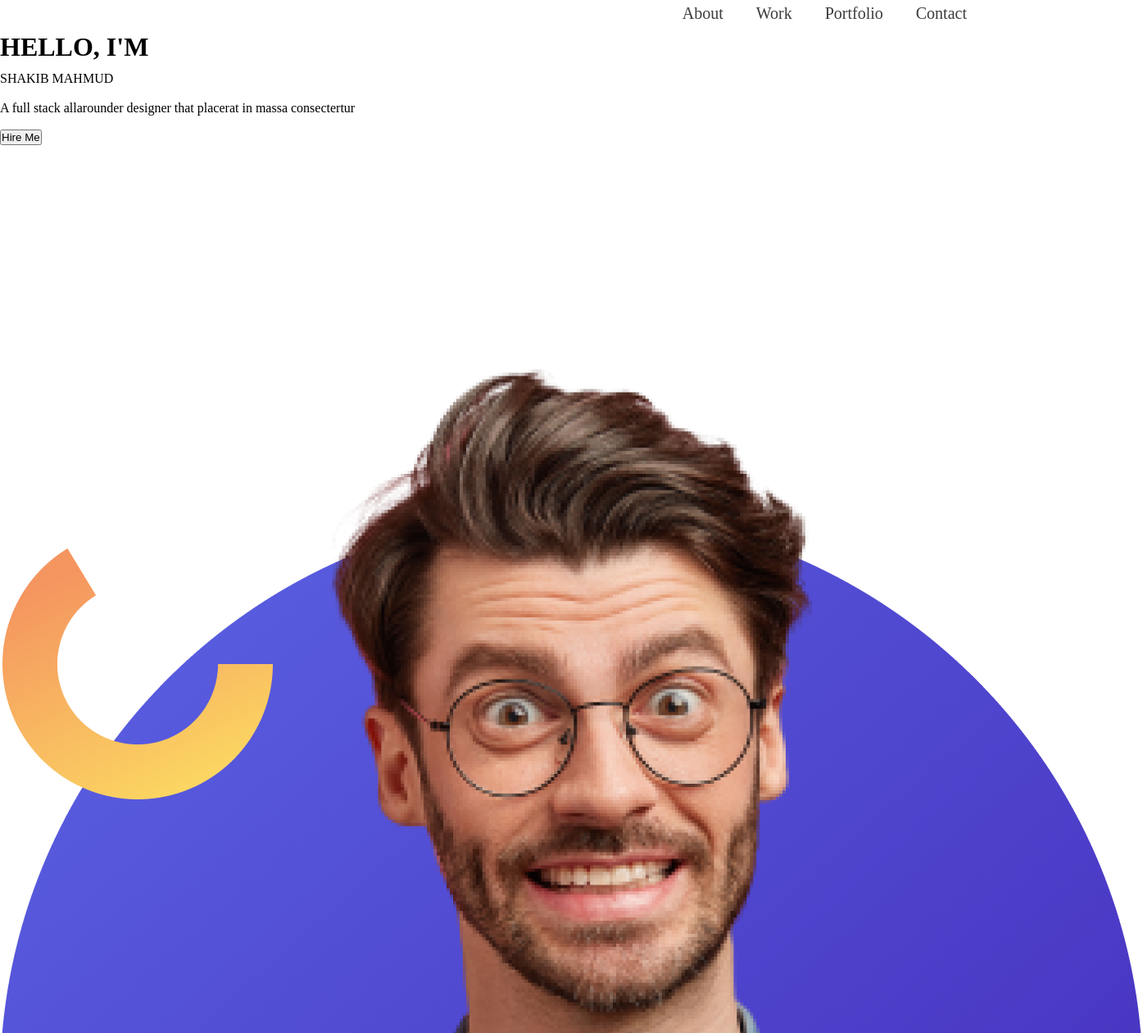
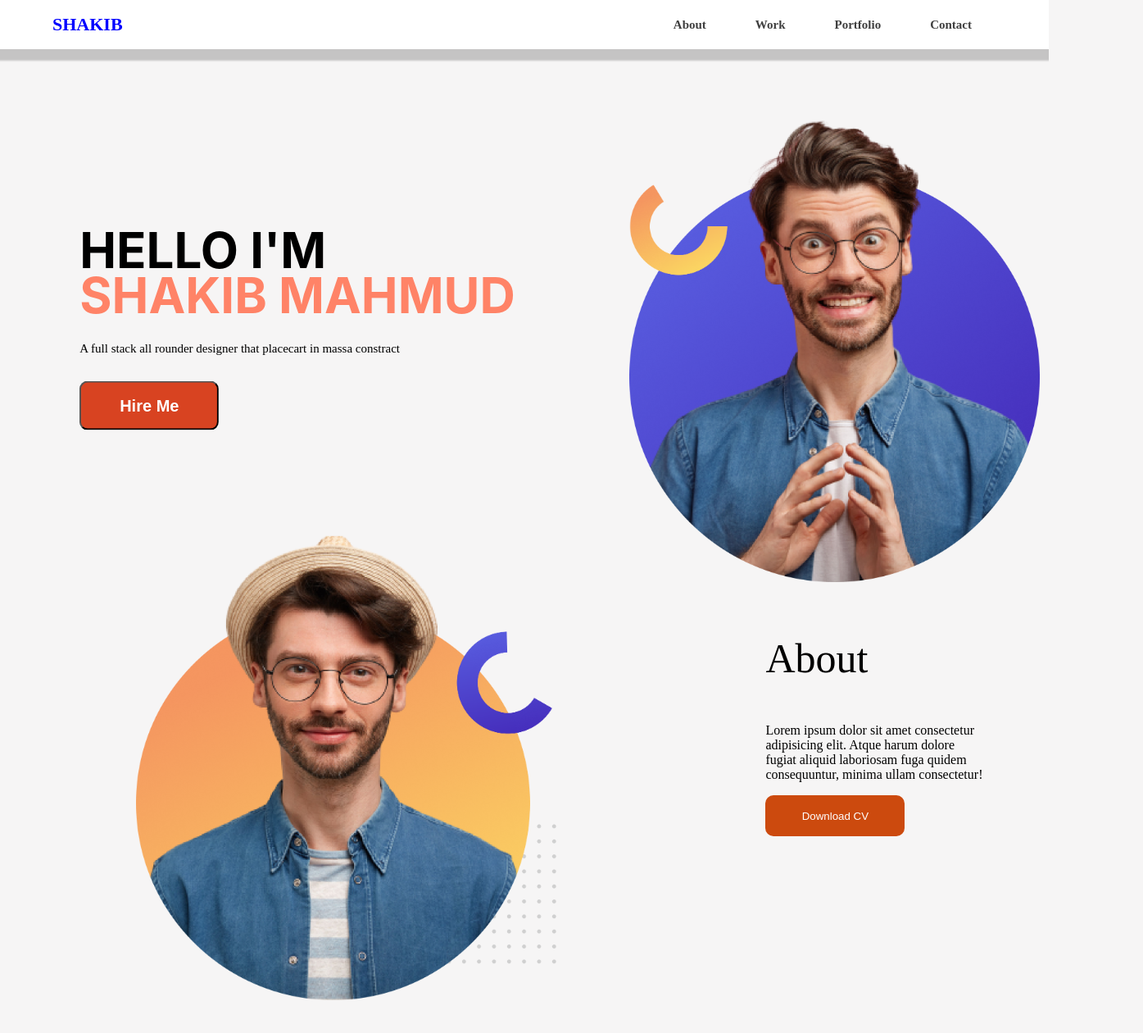
Before and after one commit to itsshakibmahmud/practice-website01, a plain HTML site: page index.html in a window 1280 px wide. Shown: the top 1260 px of the page at 82% size, 1395 px wide, since content can reach past the window. After the commit the page ends 1220 px from the top, so only its background shows below. Drawn offline with Linux system fonts and the light colour scheme.

Commit message:
(Navigation Bar & Showcase)

```diff
--- a/css/style.css
+++ b/css/style.css
@@ -1,53 +1,130 @@
-@import url('https://fonts.googleapis.com/css2?family=Lato:wght@300&display=swap');
-*{
-    box-sizing: border-box;
-    margin : 0px;
-    padding:0px;
-}
+@charset "utf-8";
+
 body{
-    f
-    color: #3c3c3c;
-    line-height: 1.6;
+    background-color: #f6f5f5;
+    margin: 0px;
+    padding: 0px;
+
 }
 ul{
-    list-style-type: none;
+    list-style: none;
 }
 a{
     text-decoration: none;
-    margin: 20px;
-    color: #3c3c3c;
-    font-size: 20px;
 }
+section{
+    width: 100%;
+    height: 95vh;
+
+    background-repeat: no-repeat;
+    background-size: cover;
+    position: relative;
 }
-h1 {
-    font-weight: 300;
-    line-height: 1.2;
-
-    padding: 10px;
+nav{
+    display: flex;
+    justify-content: space-between;
+    align-items: center;
+    height: 60px;
+    background-color: #FFFFFF;
+    box-shadow: 2px 2px 2px 12px rgba(0,0,0,0.2);
+    padding: 0px 5%;
 }
-p {
-    margin: 10px 0;
+nav ul{
+    display: flex;
+    float: right;
+}
+nav ul li a{
+    margin: 30px;
+    color: #3f3f3f;
+    font-size: 15px;
+    font-weight: 700;
+}
+h1{
+    font-family: RoadTest;
+    color: blue;
+    font-size: 22px;
+}
+.active{
+    font-weight: bold;
+}
+.text-container p:nth-child(1){
+  font-family: -apple-system, BlinkMacSystemFont, 'Segoe UI', Roboto, Oxygen, Ubuntu, Cantarell, 'Open Sans', 'Helvetica Neue', sans-serif;
+  font-weight: bold;
+  font-size: 60px;
 
 }
+.text-container p:nth-child(2){
+    font-family: -apple-system, BlinkMacSystemFont, 'Segoe UI', Roboto, Oxygen, Ubuntu, Cantarell, 'Open Sans', 'Helvetica Neue', sans-serif;
+  font-weight: bold;
+  font-size: 60px;
+  color: #FF8367;
 
 }
-.navbar{
+.text-container p:nth-child(3){
+  font-size: 15px;
+  line-height: 30px;
+}
+.text-container p{
+    line-height: 10px;
+    margin: 45px 0px 25px;
+}
+.text-container{
     position: absolute;
+    left: 13%;
+    top: 52%;
+    transform: translate(-13%,-52%);
 
 }
-.navbar ul{
-    display: flex;
-    float: right;
-    margin-right: 80px;
-}
-.navbar a:hover{
-    color: rgb(168, 10, 207);
-}
-.showcase{
-    height: 300px;
-    width: 80%;
-    display: flex;
-    flex-direction: column;
-
+.text-container button{
+    height: 60px;
+    width: 170px;
+    background-color: #d84321;
+    color: #fff;
+    border-radius: 10px;
+    font-weight: bold;
+    outline: none;
+    cursor: pointer;
+    font-size: 20px;
 
 }
+button:active{
+   transform: scale(1.2);
+}
+button:hover{
+    background-color: rgb(22, 187, 146);
+}
+.model{
+    height: 660px;
+    position: absolute;
+    bottom: 50px;
+    left: 60%;
+}
+.about-container .model-2{
+    height: 660px;
+    position: relative;
+    top: 500px;
+    left:13%
+}
+.about-container p:nth-child(1){
+    color: black;
+    font-size: 50px;
+
+}
+.about-container  .pragraph{
+    position: absolute;
+    left: 73%;
+    top: 27%
+    transform: translate(-73%,-27%);
+}
+.about-container  .pragraph .down-cv{
+    height: 50px;
+    width: 170px;
+    color: #fff;
+    background-color: rgb(204, 74, 14);
+    border: 0;
+    border-radius: 10px;
+    cursor: pointer;
+}
+.about-container  .pragraph .down-cv:active{
+      transform: scale(0.9);
+}
--- a/index.html
+++ b/index.html
@@ -8,29 +8,42 @@
     <title>Practice-Personal Website</title>
 </head>
 <body>
-    <div class="navbar">
-        <div class="container">
-            <nav>
-                <ul>
-                    <li><a href="imdex.html">About</a></li>
-                    <li><a href="imdex.html">Work</a></li>
-                    <li><a href="imdex.html">Portfolio</a></li>
-                    <li><a href="imdex.html">Contact</a></li>
-                </ul>
-            </nav>
-        </div>
-    </div>
-    <div class="showcase">
-        <div class="container">
-            <h1>HELLO, I'M </h1></h1 class="name">SHAKIB MAHMUD</h1>
-            <p>A full stack allarounder designer that placerat in massa consectertur</p>
-            <input type="button" value="Hire Me" required>
+
+    <section>
+        <nav>
+            <h1> SHAKIB</h1>
+            <ul>
+                <li><a href="#" class="active">About</a></li>
+                <li><a href="#">Work</a></li>
+                <li><a href="#">Portfolio</a></li>
+                <li><a href="#">Contact</a></li>
+            </ul>
+
+        </nav>
+        <div class="text-container">
+            <p>HELLO I'M<br></p>
+            <p>SHAKIB MAHMUD</p>
+            <p>A full stack all rounder designer that placecart in massa constract</p>
+            <button Class="hire-btn">Hire Me</button>
 
         </div>
-        <div class="pngimage">
-            <img src="img/images/do not use this pic.jpg">
+        <img src="img/images/do not use this pic.png" class="model" alt="model">
+
+        <div class="about-container">
+            <img src="img/images/do not use this pic2.png" class="model-2" alt="model-2">
+            <div class="pragraph">
+
+                <p>About</p>
+                <p>Lorem ipsum dolor sit amet consectetur <br> adipisicing elit. Atque harum dolore <br> fugiat aliquid laboriosam fuga quidem <br> consequuntur, minima ullam consectetur!</p>
+
+                <button Class="down-cv">Download CV</button>
+            </div>
         </div>
-    </div>
+
+
+    </section>
+
+
 
 
 </body>
```
Also changed, not shown: img/images/do not use this pic.png (renamed from personal-website-main/images/do not use this pic.png).
